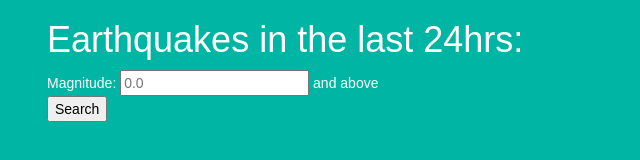
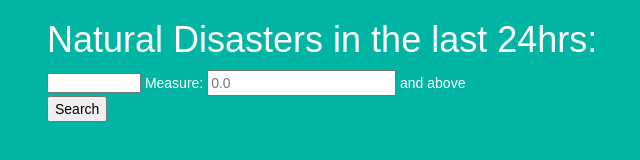
Before and after one commit to coldTea214/earthquake-demo-frontend, a plain HTML site: page index.html in a window 1280 px wide. Shown: the whole page, without its empty margins (608-1248 px from the left). Drawn offline with nearby package versions, Linux system fonts and the light colour scheme; some packages are replaced by stand-ins of ours; no server answers.

Commit message:
Fix for buildpacks and make UI more generic

```diff
--- a/index.html
+++ b/index.html
@@ -8,7 +8,7 @@
     <script src="http://code.jquery.com/jquery-3.2.1.min.js"></script>
     <script type="text/javascript" src="https://maps.googleapis.com/maps/api/js?key=AIzaSyBHLett8djBo62dDXj0EjCimF8Rd6E8cxg"></script>
     <script src="scripts/app.js"></script>
-    <title>GeoQuake</title>
+    <title>Natural Disasters</title>
   </head>
   <body>
       <div class="container">
@@ -17,9 +17,13 @@
             <div id="map"></div>
           </div>
           <div id="results" class="col-xs-12 col-md-6">
-              <h1>Earthquakes in the last 24hrs:</h1>
+              <h1>Natural Disasters in the last 24hrs:</h1>
               <form id="find">
-                Magnitude: <input class="mag" type="number" placeholder="0.0"> and above
+                <select name="type" id="type">
+                  <option value="quake">Earthquake</option>
+                  <option value="flood">Flood</option>
+                </select>
+                Measure: <input class="measure" type="number" placeholder="0.0"> and above
                 <br >
                 <button type="submit">Search</button>
               </form>
```
Also changed, not shown: 2 other files.
